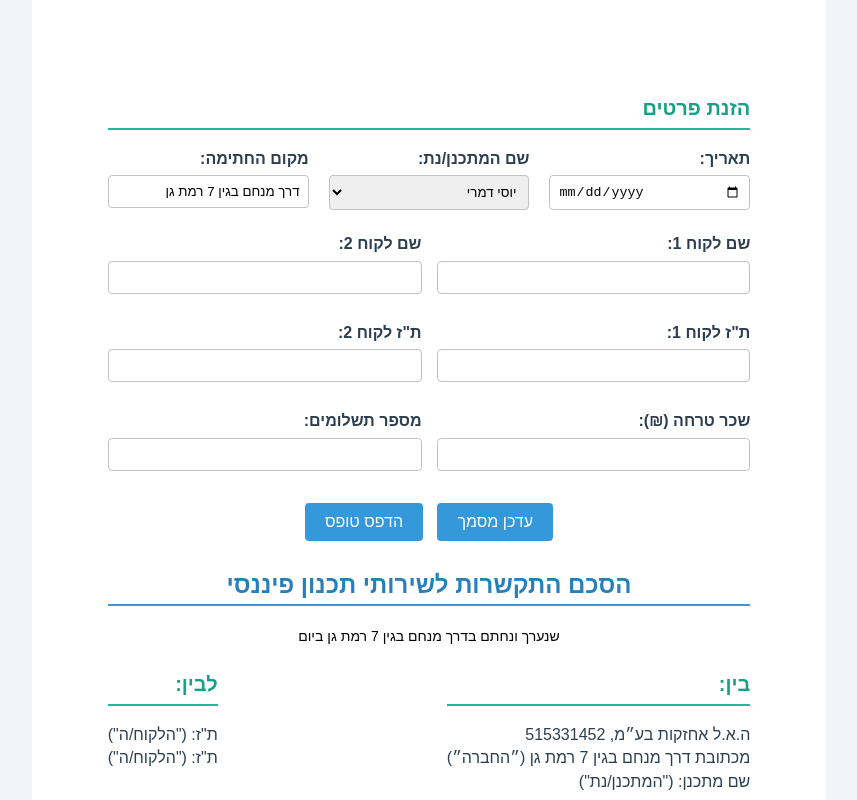
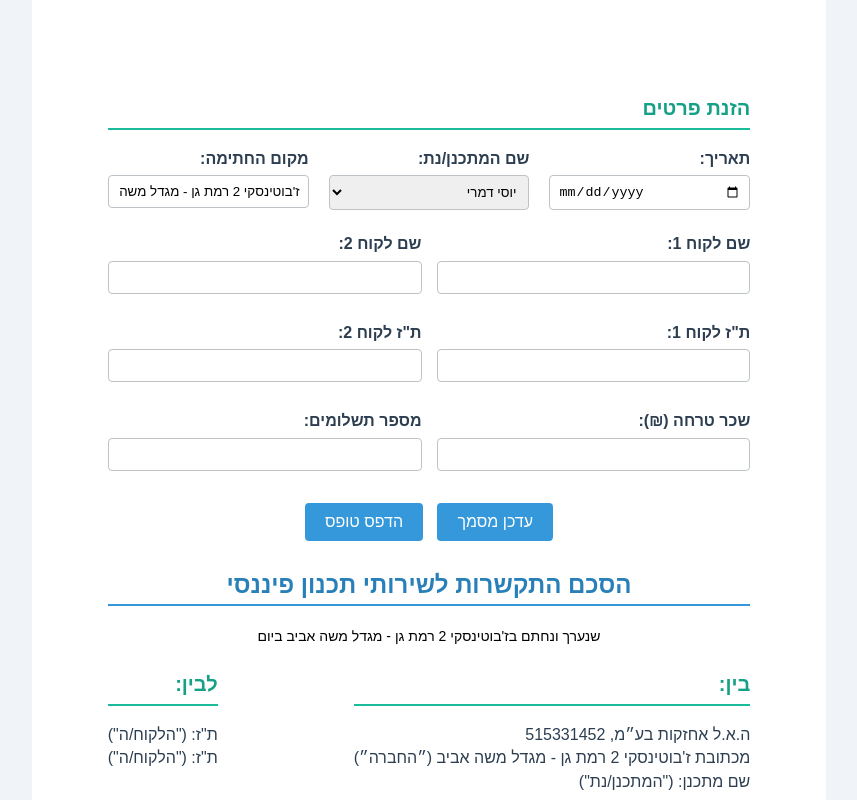
Before and after one commit to AvixTz/SignClient, a plain HTML site: page index.html in a window 1280 px wide. Shown: the top 800 px of the page, without its empty margins (211-1068 px from the left). Drawn offline with Linux system fonts and the light colour scheme; a script that the page names is missing.

Commit message:
Update index.html

```diff
--- a/index.html
+++ b/index.html
@@ -204,7 +204,7 @@
                     </div>
                     <div class="form-group">
                         <label for="location">מקום החתימה:</label>
-                        <input type="text" id="location" value="דרך מנחם בגין 7 רמת גן">
+                        <input type="text" id="location" value="ז'בוטינסקי 2 רמת גן - מגדל משה אביב">
                     </div>
                 </div>
                 <div class="form-group">
@@ -243,12 +243,12 @@
         </div>
 
 <h1>הסכם התקשרות לשירותי תכנון פיננסי</h1>
-<p class="agreement-date">שנערך ונחתם ב<span id="locationSpan" class="highlight">דרך מנחם בגין 7 רמת גן</span> ביום <span id="dateSpan" class="highlight"></span></p>
+<p class="agreement-date">שנערך ונחתם ב<span id="locationSpan" class="highlight">ז'בוטינסקי 2 רמת גן - מגדל משה אביב</span> ביום <span id="dateSpan" class="highlight"></span></p>
             <div style="display: flex; justify-content: space-between;">
             <div>
                 <h2>בין:</h2>
                     ה.א.ל אחזקות בע״מ, 515331452<br>
-                    מכתובת דרך מנחם בגין 7 רמת גן (״החברה״) <br>
+                    מכתובת ז'בוטינסקי 2 רמת גן - מגדל משה אביב (״החברה״) <br>
 		    שם מתכנן: <span id="plannerNameSpan" class="highlight"></span> ("המתכנן/נת")
             </div>
             <div>
```
